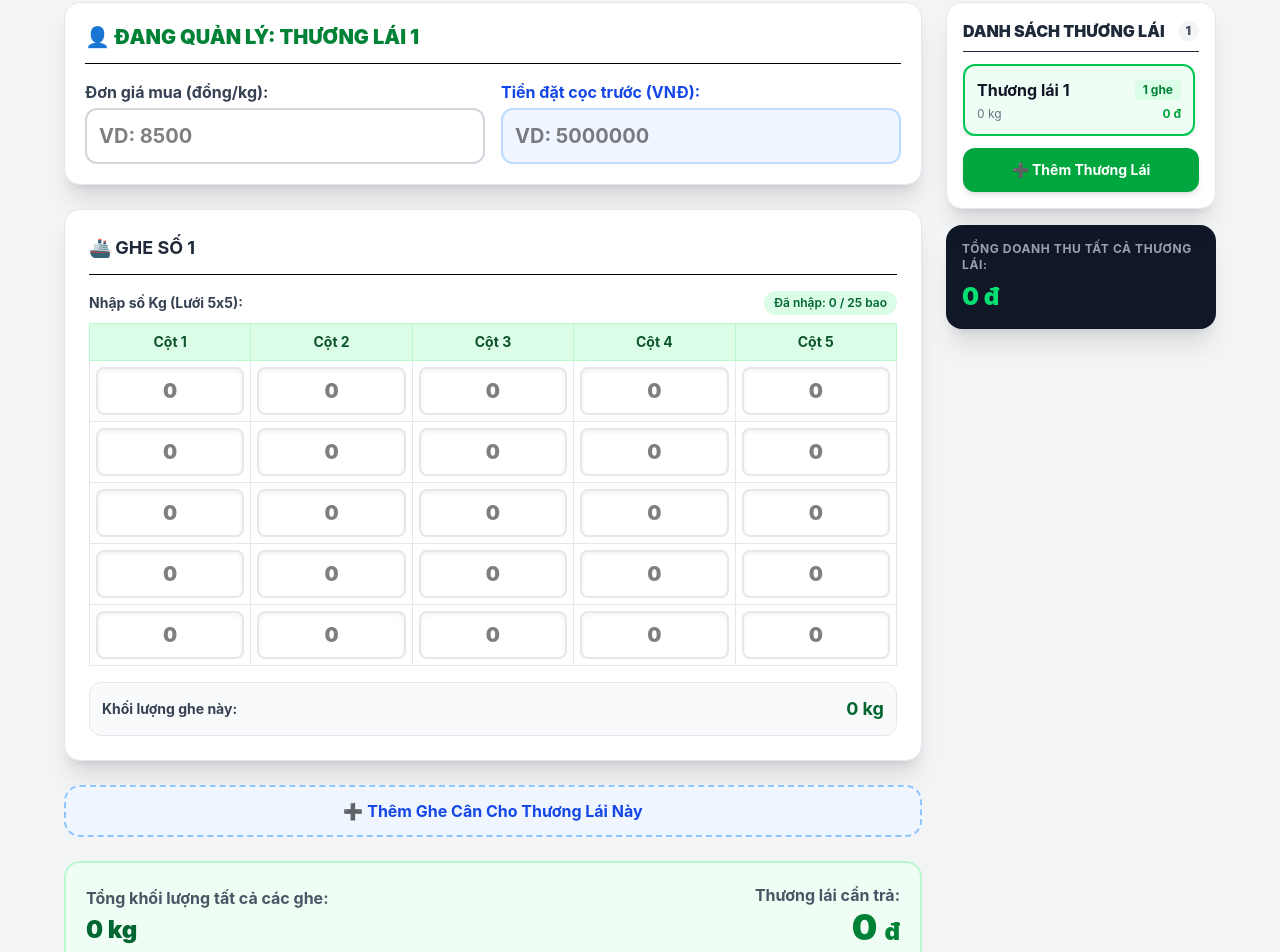
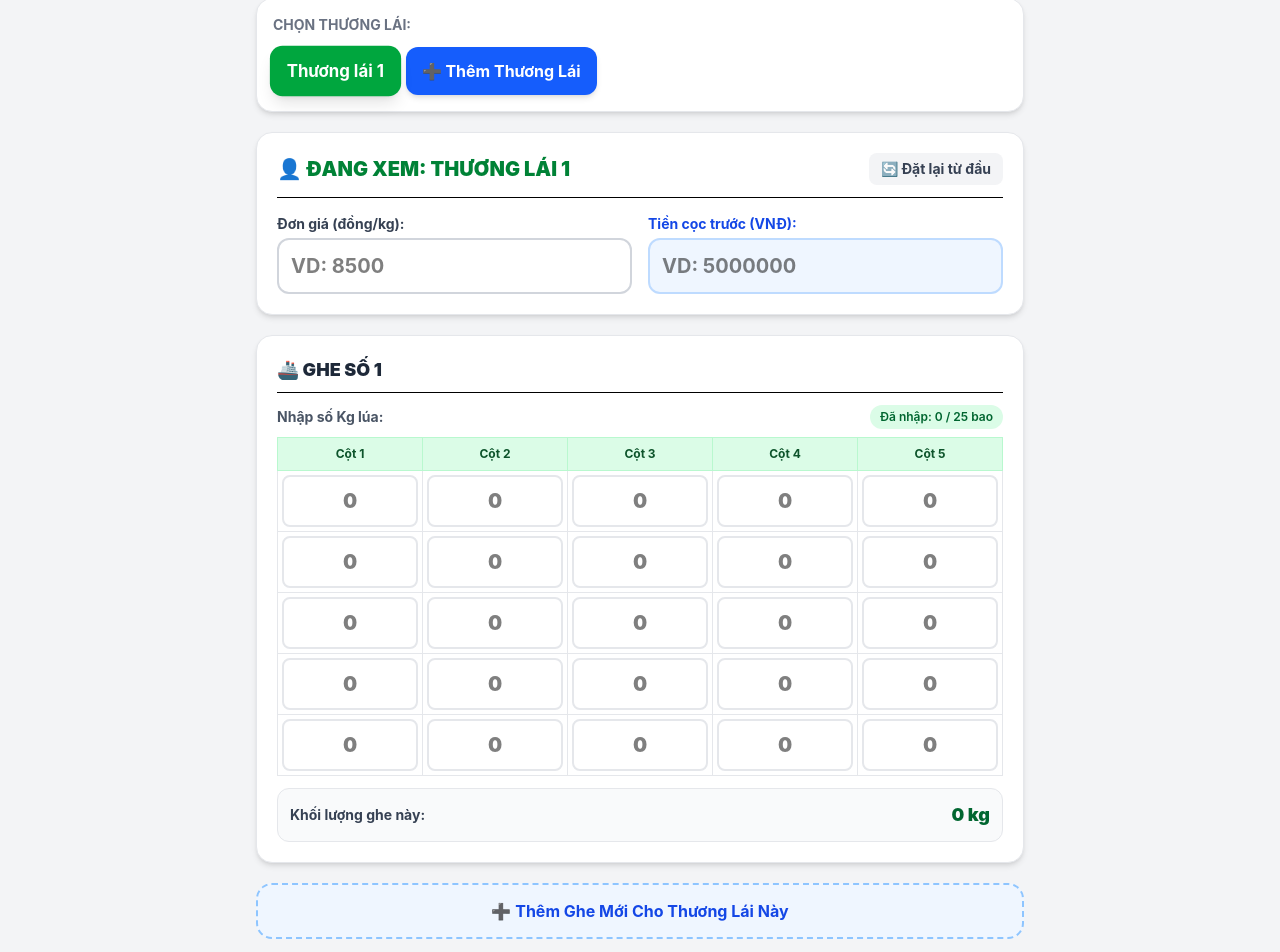
Before and after one commit to LamVyHuynh/App-tinh-tien-lua, a React (Vite) app: page / in a window 1280 px wide. Shown: the part 114-1066 px from the top of the page. Built offline with nearby package versions, Linux system fonts and the light colour scheme.

Commit message:
Tối giản giao diện lại cho dễ nhìn, dễ dùng

```diff
--- a/src/App.jsx
+++ b/src/App.jsx
@@ -1,7 +1,6 @@
 import { useState, useRef } from "react";
 
 function App() {
-  // Quản lý danh sách Thương lái. Mỗi thương lái có tên, đơn giá, cọc và danh sách các ghe.
   const [danhSachThuongLai, setDanhSachThuongLai] = useState([
     {
       id: 1,
@@ -20,19 +19,14 @@ function App() {
     },
   ]);
 
-  // Đang chọn thương lái nào để hiển thị bảng nhập liệu chính
   const [thuongLaiDangChonId, setThuongLaiDangChonId] = useState(1);
-
-  // Hệ thống tham chiếu để điều khiển trỏ chuột phím Enter
-  // inputRefs.current[gheIndex][hangIndex][cotIndex]
   const inputRefs = useRef({});
 
-  // Lấy dữ liệu của thương lái đang được chọn
   const thuongLaiHienTai =
     danhSachThuongLai.find((tl) => tl.id === thuongLaiDangChonId) ||
     danhSachThuongLai[0];
 
-  // 1. CẬP NHẬT ĐƠN GIÁ HOẶC TIỀN CỌC CỦA THƯƠNG LÁI
+  // 1. Cập nhật đơn giá hoặc tiền cọc
   const handleThongTinThuongLai = (truong) => (e) => {
     const giaTri = e.target.value;
     const danhSachMoi = danhSachThuongLai.map((tl) => {
@@ -44,7 +38,7 @@ function App() {
     setDanhSachThuongLai(danhSachMoi);
   };
 
-  // 2. CẬP NHẬT SỐ KG TRONG Ô CỦA GHE
+  // 2. Cập nhật số kg trong bảng 5x5
   const handleInputChange = (gheId, hangIndex, cotIndex, e) => {
     const giaTri = e.target.value;
     const danhSachMoi = danhSachThuongLai.map((tl) => {
@@ -68,7 +62,7 @@ function App() {
     setDanhSachThuongLai(danhSachMoi);
   };
 
-  // 3. TỰ ĐỘNG CHUYỂN Ô HOẶC TỰ SINH GHE MỚI KHI HẾT BẢNG
+  // 3. Tự động chuyển ô và tự sinh ghe mới khi gõ hết bảng
   const handleKeyDown = (gheIndex, hangIndex, cotIndex, e) => {
     if (e.key === "Enter" || e.key === "ArrowDown") {
       e.preventDefault();
@@ -76,16 +70,14 @@ function App() {
       let cotMoi = cotIndex;
       let gheIdxMoi = gheIndex;
 
-      // Nếu hết hàng trong bảng 5x5 hiện tại
       if (hangMoi >= 5) {
         hangMoi = 0;
         cotMoi = cotIndex + 1;
-        // Nếu hết cột (hết cả bảng 5x5)
         if (cotMoi >= 5) {
           cotMoi = 0;
           gheIdxMoi = gheIndex + 1;
 
-          // Nếu đã là ghe cuối cùng -> Tự động sinh thêm Ghe mới!
+          // Nếu hết ghe hiện tại -> Tự động sinh Ghe mới
           if (gheIdxMoi >= thuongLaiHienTai.danhSachGhe.length) {
             const gheMoiId =
               thuongLaiHienTai.danhSachGhe.length > 0
@@ -113,7 +105,7 @@ function App() {
             });
 
             setDanhSachThuongLai(danhSachMoi);
-            // Sau khi state cập nhật, dịch chuyển con trỏ vào ô đầu tiên của ghe mới
+
             setTimeout(() => {
               if (
                 inputRefs.current[gheIdxMoi] &&
@@ -128,7 +120,6 @@ function App() {
         }
       }
 
-      // Di chuyển bình thường trong các ô hiện có
       if (
         inputRefs.current[gheIdxMoi] &&
         inputRefs.current[gheIdxMoi][hangMoi] &&
@@ -161,16 +152,15 @@ function App() {
     }
   };
 
-  // 4. THÊM THƯƠNG LÁI MỚI
+  // 4. Thêm thương lái mới
   const handleThemThuongLai = () => {
     const idMoi =
       danhSachThuongLai.length > 0
         ? danhSachThuongLai[danhSachThuongLai.length - 1].id + 1
         : 1;
-    const tenMoi = `Thương lái ${idMoi}`;
     const tlMoi = {
       id: idMoi,
-      tenThuongLai: tenMoi,
+      tenThuongLai: `Thương lái ${idMoi}`,
       donGia: "",
       tienCoc: "",
       danhSachGhe: [
@@ -187,7 +177,7 @@ function App() {
     setThuongLaiDangChonId(idMoi);
   };
 
-  // 5. XÓA THƯƠNG LÁI
+  // 5. Xóa thương lái
   const handleXoaThuongLai = (id) => {
     if (danhSachThuongLai.length === 1) {
       alert("Cần giữ lại ít nhất một thương lái!");
@@ -198,7 +188,31 @@ function App() {
     setThuongLaiDangChonId(danhSachMoi[0].id);
   };
 
-  // 6. THÊM GHE THỦ CÔNG (NẾU CẦN)
+  // 6. Đặt lại (Xóa trắng dữ liệu thương lái hiện tại)
+  const handleResetThuongLai = () => {
+    const danhSachMoi = danhSachThuongLai.map((tl) => {
+      if (tl.id === thuongLaiDangChonId) {
+        return {
+          ...tl,
+          donGia: "",
+          tienCoc: "",
+          danhSachGhe: [
+            {
+              id: 1,
+              tenGhe: "Ghe số 1",
+              bangKg: Array(5)
+                .fill()
+                .map(() => Array(5).fill("")),
+            },
+          ],
+        };
+      }
+      return tl;
+    });
+    setDanhSachThuongLai(danhSachMoi);
+  };
+
+  // 7. Thêm ghe thủ công
   const handleThemGheThuCong = () => {
     const danhSachMoi = danhSachThuongLai.map((tl) => {
       if (tl.id === thuongLaiDangChonId) {
@@ -220,7 +234,7 @@ function App() {
     setDanhSachThuongLai(danhSachMoi);
   };
 
-  // 7. XÓA 1 GHE TRONG THƯƠNG LÁI HIỆN TẠI
+  // 8. Xóa ghe
   const handleXoaGhe = (gheId) => {
     const danhSachMoi = danhSachThuongLai.map((tl) => {
       if (tl.id === thuongLaiDangChonId) {
@@ -238,7 +252,7 @@ function App() {
     setDanhSachThuongLai(danhSachMoi);
   };
 
-  // 8. TÍNH TOÁN KẾT QUẢ CHO TỪNG THƯƠNG LÁI
+  // Tính toán số liệu
   const ketQuaThuongLai = danhSachThuongLai.map((tl) => {
     let tongKgTatCaGhe = 0;
     const danhSachGheTinhToan = tl.danhSachGhe.map((ghe) => {
@@ -274,7 +288,6 @@ function App() {
     ketQuaThuongLai.find((tl) => tl.id === thuongLaiDangChonId) ||
     ketQuaThuongLai[0];
 
-  // Tổng tiền tất cả các thương lái cộng lại
   const tongTienTatCaThuongLai = ketQuaThuongLai.reduce(
     (sum, tl) => sum + tl.thanhTien,
     0,
@@ -282,38 +295,73 @@ function App() {
 
   return (
     <div className="min-h-screen bg-gray-100 p-3 md:p-6 font-sans">
-      <div className="max-w-6xl mx-auto space-y-6">
-        {/* HEADER */}
-        <div className="bg-green-600 p-4 text-center rounded-2xl shadow-md">
+      <div className="max-w-3xl mx-auto space-y-5">
+        {/* TIÊU ĐỀ */}
+        <div className="bg-green-600 p-4 text-center rounded-2xl shadow-lg">
           <h1 className="text-2xl md:text-3xl font-black text-white uppercase tracking-wide">
-            🌾 HỆ THỐNG QUẢN LÝ THƯƠNG LÁI & GHE LÚA 🌾
+            🌾 TÍNH TIỀN LÚA NHANH 🌾
           </h1>
         </div>
 
-        {/* BỐ CỤC CHÍNH: CỘT TRÁI (NỘI DUNG GHE & TÍNH TIỀN) - CỘT PHẢI (DANH SÁCH THƯƠNG LÁI NHƯ SESSION) */}
-        <div className="grid grid-cols-1 lg:grid-cols-4 gap-6">
-          {/* CỘT TRÁI: KHU VỰC NHẬP LIỆU CỦA THƯƠNG LÁI ĐANG CHỌN (CHIẾM 3 CỘT) */}
-          <div className="lg:col-span-3 space-y-6">
-            {/* THÔNG TIN CẤU HÌNH ĐƠN GIÁ VÀ CỌC CỦA THƯƠNG LÁI HIỆN TẠI */}
-            <div className="bg-white p-5 rounded-2xl shadow-xl border border-gray-200 space-y-4">
-              <div className="flex justify-between items-center border-b pb-3">
+        {/* PHẦN 1: CHỌN THƯƠNG LÁI (DẠNG NÚT BẤM NGANG TO RÕ) */}
+        <div className="bg-white p-4 rounded-2xl shadow-md border border-gray-200 space-y-3">
+          <p className="text-sm font-bold text-gray-500 uppercase">
+            Chọn Thương Lái:
+          </p>
+          <div className="flex flex-wrap gap-2">
+            {ketQuaThuongLai.map((tl) => {
+              const dangChon = tl.id === thuongLaiDangChonId;
+              return (
+                <button
+                  key={tl.id}
+                  onClick={() => setThuongLaiDangChonId(tl.id)}
+                  className={`px-4 py-3 rounded-xl font-bold text-base transition-all cursor-pointer flex items-center gap-2 ${
+                    dangChon
+                      ? "bg-green-600 text-white shadow-lg scale-105"
+                      : "bg-gray-100 text-gray-700 hover:bg-gray-200"
+                  }`}
+                >
+                  <span>{tl.tenThuongLai}</span>
+                </button>
+              );
+            })}
+            <button
+              onClick={handleThemThuongLai}
+              className="px-4 py-3 rounded-xl font-bold text-base bg-blue-600 text-white hover:bg-blue-700 transition-all shadow-md cursor-pointer"
+            >
+              ➕ Thêm Thương Lái
+            </button>
+          </div>
+        </div>
+
+        {/* PHẦN 2: CẤU HÌNH THƯƠNG LÁI ĐANG CHỌN */}
+        <div className="bg-white p-5 rounded-2xl shadow-md border border-gray-200 space-y-4">
+          <div className="flex justify-between items-center border-b pb-3 flex-wrap gap-2">
             <h2 className="text-xl font-black text-green-700 uppercase">
-                  👤 Đang quản lý: {tlKetQuaHienTai.tenThuongLai}
+              👤 Đang xem: {tlKetQuaHienTai.tenThuongLai}
             </h2>
+            <div className="flex gap-2">
+              <button
+                onClick={handleResetThuongLai}
+                className="bg-gray-100 text-gray-700 hover:bg-gray-200 px-3 py-1.5 rounded-lg font-bold text-sm cursor-pointer"
+              >
+                🔄 Đặt lại từ đầu
+              </button>
               {danhSachThuongLai.length > 1 && (
                 <button
                   onClick={() => handleXoaThuongLai(tlKetQuaHienTai.id)}
-                    className="bg-red-100 text-red-600 hover:bg-red-200 px-3 py-1.5 rounded-lg font-bold text-sm transition-colors cursor-pointer"
+                  className="bg-red-100 text-red-600 hover:bg-red-200 px-3 py-1.5 rounded-lg font-bold text-sm cursor-pointer"
                 >
-                    ✕ Xóa thương lái này
+                  ✕ Xóa
                 </button>
               )}
+            </div>
           </div>
 
           <div className="grid grid-cols-1 md:grid-cols-2 gap-4">
             <div>
-                  <label className="block text-gray-700 font-bold mb-1">
-                    Đơn giá mua (đồng/kg):
+              <label className="block text-gray-700 font-bold mb-1 text-sm">
+                Đơn giá (đồng/kg):
               </label>
               <input
                 type="text"
@@ -326,8 +374,8 @@ function App() {
             </div>
 
             <div>
-                  <label className="block text-blue-700 font-bold mb-1">
-                    Tiền đặt cọc trước (VNĐ):
+              <label className="block text-blue-700 font-bold mb-1 text-sm">
+                Tiền cọc trước (VNĐ):
               </label>
               <input
                 type="text"
@@ -341,31 +389,30 @@ function App() {
           </div>
         </div>
 
-            {/* DANH SÁCH CÁC GHE CỦA THƯƠNG LÁI NÀY */}
+        {/* PHẦN 3: DANH SÁCH CÁC GHE & BẢNG NHẬP LIỆU */}
         {tlKetQuaHienTai.danhSachGhe.map((ghe, gheIndex) => (
           <div
             key={ghe.id}
-                className="bg-white rounded-2xl shadow-xl border border-gray-200 overflow-hidden p-4 md:p-6 space-y-4"
+            className="bg-white rounded-2xl shadow-md border border-gray-200 p-4 md:p-5 space-y-3"
           >
-                <div className="flex justify-between items-center border-b pb-3">
-                  <h3 className="text-lg font-bold text-gray-800 uppercase">
+            <div className="flex justify-between items-center border-b pb-2">
+              <h3 className="text-lg font-black text-gray-800 uppercase">
                 🚢 {ghe.tenGhe}
               </h3>
               {tlKetQuaHienTai.danhSachGhe.length > 1 && (
                 <button
                   onClick={() => handleXoaGhe(ghe.id)}
-                      className="text-red-500 hover:bg-red-50 px-2.5 py-1 rounded-lg font-bold text-xs transition-colors cursor-pointer"
+                  className="text-red-500 hover:bg-red-50 px-2.5 py-1 rounded-lg font-bold text-xs cursor-pointer"
                 >
-                      Xóa ghe
+                  Xóa ghe này
                 </button>
               )}
             </div>
 
-                {/* BẢNG LƯỚI 5x5 CHO GHE NÀY */}
             <div>
               <div className="flex justify-between items-center mb-2">
-                    <span className="font-bold text-gray-700 text-sm">
-                      Nhập số Kg (Lưới 5x5):
+                <span className="font-bold text-gray-600 text-sm">
+                  Nhập số Kg lúa:
                 </span>
                 <span className="text-xs font-semibold bg-green-100 text-green-800 px-2.5 py-1 rounded-full">
                   Đã nhập: {ghe.soBaoGhe} / 25 bao
@@ -375,7 +422,7 @@ function App() {
               <div className="overflow-x-auto">
                 <table className="w-full border-collapse">
                   <thead>
-                        <tr className="bg-green-100 text-green-900 text-sm">
+                    <tr className="bg-green-100 text-green-900 text-xs">
                       <th className="p-2 border border-green-200">Cột 1</th>
                       <th className="p-2 border border-green-200">Cột 2</th>
                       <th className="p-2 border border-green-200">Cột 3</th>
@@ -389,7 +436,7 @@ function App() {
                         {hang.map((colVal, cotIndex) => (
                           <td
                             key={cotIndex}
-                                className="p-1.5 border border-gray-200 bg-white"
+                            className="p-1 border border-gray-200 bg-white"
                           >
                             <input
                               type="text"
@@ -398,11 +445,8 @@ function App() {
                                 if (!inputRefs.current[gheIndex]) {
                                   inputRefs.current[gheIndex] = [];
                                 }
-                                    if (
-                                      !inputRefs.current[gheIndex][hangIndex]
-                                    ) {
-                                      inputRefs.current[gheIndex][hangIndex] =
-                                        [];
+                                if (!inputRefs.current[gheIndex][hangIndex]) {
+                                  inputRefs.current[gheIndex][hangIndex] = [];
                                 }
                                 inputRefs.current[gheIndex][hangIndex][
                                   cotIndex
@@ -418,15 +462,10 @@ function App() {
                                 )
                               }
                               onKeyDown={(e) =>
-                                    handleKeyDown(
-                                      gheIndex,
-                                      hangIndex,
-                                      cotIndex,
-                                      e,
-                                    )
+                                handleKeyDown(gheIndex, hangIndex, cotIndex, e)
                               }
                               placeholder="0"
-                                  className="w-full p-2 text-center text-xl font-black border-2 border-gray-200 rounded-lg focus:border-green-500 focus:bg-green-50 focus:outline-none shadow-inner"
+                              className="w-full p-2.5 text-center text-xl font-black border-2 border-gray-200 rounded-lg focus:border-green-500 focus:bg-green-50 focus:outline-none"
                             />
                           </td>
                         ))}
@@ -437,10 +476,9 @@ function App() {
               </div>
             </div>
 
-                {/* TỔNG KẾT RIÊNG GHE NÀY */}
-                <div className="bg-gray-50 border border-gray-200 p-3 rounded-xl flex justify-between items-center text-sm font-bold text-gray-700">
+            <div className="bg-gray-50 border border-gray-200 p-3 rounded-xl flex justify-between items-center font-bold text-gray-700 text-sm">
               <span>Khối lượng ghe này:</span>
-                  <span className="text-green-800 text-lg">
+              <span className="text-green-800 text-lg font-black">
                 {ghe.tongKgGhe} kg
               </span>
             </div>
@@ -450,92 +488,38 @@ function App() {
         {/* NÚT THÊM GHE THỦ CÔNG */}
         <button
           onClick={handleThemGheThuCong}
-              className="w-full py-3 bg-blue-50 text-blue-700 font-bold border-2 border-dashed border-blue-300 rounded-2xl hover:bg-blue-100 transition-all flex items-center justify-center gap-2 cursor-pointer"
+          className="w-full py-3.5 bg-blue-50 text-blue-700 font-bold border-2 border-dashed border-blue-300 rounded-2xl hover:bg-blue-100 transition-all flex items-center justify-center gap-2 cursor-pointer text-base"
         >
-              ➕ Thêm Ghe Cân Cho Thương Lái Này
+          ➕ Thêm Ghe Mới Cho Thương Lái Này
         </button>
 
-            {/* TỔNG KẾT THANH TOÁN CHO THƯƠNG LÁI NÀY */}
-            <div className="bg-green-50 border-2 border-green-200 p-5 rounded-2xl flex flex-col md:flex-row justify-between items-center gap-4">
+        {/* TỔNG KẾT TIỀN CỦA THƯƠNG LÁI NÀY */}
+        <div className="bg-green-50 border-2 border-green-300 p-5 rounded-2xl flex flex-col sm:flex-row justify-between items-center gap-3">
           <div>
-                <p className="text-gray-600 font-bold">
-                  Tổng khối lượng tất cả các ghe:
-                </p>
-                <p className="text-2xl font-black text-green-800 mt-1">
+            <p className="text-gray-600 font-bold text-sm">Tổng khối lượng:</p>
+            <p className="text-2xl font-black text-green-800">
               {tlKetQuaHienTai.tongKgTatCaGhe} kg
             </p>
           </div>
-              <div className="text-center md:text-right">
-                <p className="text-gray-600 font-bold">Thương lái cần trả:</p>
-                <p className="text-3xl md:text-4xl font-black text-green-700">
-                  {tlKetQuaHienTai.thanhTien.toLocaleString("vi-VN")}{" "}
-                  <span className="text-2xl">đ</span>
+          <div className="text-center sm:text-right">
+            <p className="text-gray-600 font-bold text-sm">
+              Thương lái cần trả:
+            </p>
+            <p className="text-3xl font-black text-green-700">
+              {tlKetQuaHienTai.thanhTien.toLocaleString("vi-VN")} đ
             </p>
           </div>
         </div>
-          </div>
 
-          {/* CỘT PHẢI: KHU VỰC QUẢN LÝ CÁC THƯƠNG LÁI (GIỐNG SESSION / TAB) */}
-          <div className="space-y-4">
-            <div className="bg-white p-4 rounded-2xl shadow-xl border border-gray-200 space-y-3 sticky top-4">
-              <h3 className="font-black text-gray-800 uppercase text-base border-b pb-2 flex items-center justify-between">
-                <span>Danh sách Thương lái</span>
-                <span className="text-xs bg-gray-100 text-gray-600 px-2 py-0.5 rounded-full">
-                  {ketQuaThuongLai.length}
-                </span>
-              </h3>
-
-              {/* DANH SÁCH TAB THƯƠNG LÁI */}
-              <div className="space-y-2 max-h-[400px] overflow-y-auto pr-1">
-                {ketQuaThuongLai.map((tl) => {
-                  const dangChon = tl.id === thuongLaiDangChonId;
-                  return (
-                    <div
-                      key={tl.id}
-                      onClick={() => setThuongLaiDangChonId(tl.id)}
-                      className={`p-3 rounded-xl border-2 transition-all cursor-pointer flex flex-col gap-1 ${
-                        dangChon
-                          ? "border-green-500 bg-green-50 shadow-md"
-                          : "border-gray-200 bg-white hover:bg-gray-50"
-                      }`}
-                    >
-                      <div className="flex justify-between items-center">
-                        <span className="font-bold text-gray-900 text-base">
-                          {tl.tenThuongLai}
-                        </span>
-                        <span className="text-xs font-bold text-green-700 bg-green-100 px-2 py-0.5 rounded">
-                          {tl.danhSachGhe.length} ghe
-                        </span>
-                      </div>
-                      <div className="text-xs text-gray-500 flex justify-between">
-                        <span>{tl.tongKgTatCaGhe} kg</span>
-                        <span className="font-bold text-green-600">
-                          {tl.thanhTien.toLocaleString("vi-VN")} đ
-                        </span>
-                      </div>
-                    </div>
-                  );
-                })}
-              </div>
-
-              {/* NÚT THÊM THƯƠNG LÁI MỚI */}
-              <button
-                onClick={handleThemThuongLai}
-                className="w-full py-3 bg-green-600 hover:bg-green-700 text-white font-bold rounded-xl transition-all shadow-md text-sm flex items-center justify-center gap-1 cursor-pointer"
-              >
-                ➕ Thêm Thương Lái
-              </button>
-            </div>
-
-            {/* TỔNG KẾT TẤT CẢ TỪNG THƯƠNG LÁI CỘNG LẠI */}
-            <div className="bg-gray-900 text-white p-4 rounded-2xl shadow-xl space-y-2">
+        {/* TỔNG DOANH THU TẤT CẢ THƯƠNG LÁI */}
+        <div className="bg-gray-900 text-white p-5 rounded-2xl shadow-xl flex justify-between items-center">
+          <div>
             <p className="text-gray-400 font-bold text-xs uppercase tracking-wider">
-                Tổng doanh thu tất cả thương lái:
+              Tổng tiền tất cả thương lái:
             </p>
-              <p className="text-2xl font-black text-green-400">
+            <p className="text-3xl font-black text-green-400 mt-1">
               {tongTienTatCaThuongLai.toLocaleString("vi-VN")} đ
             </p>
-            </div>
           </div>
         </div>
       </div>
```
Lines whose indentation alone changed are shown as unchanged.
